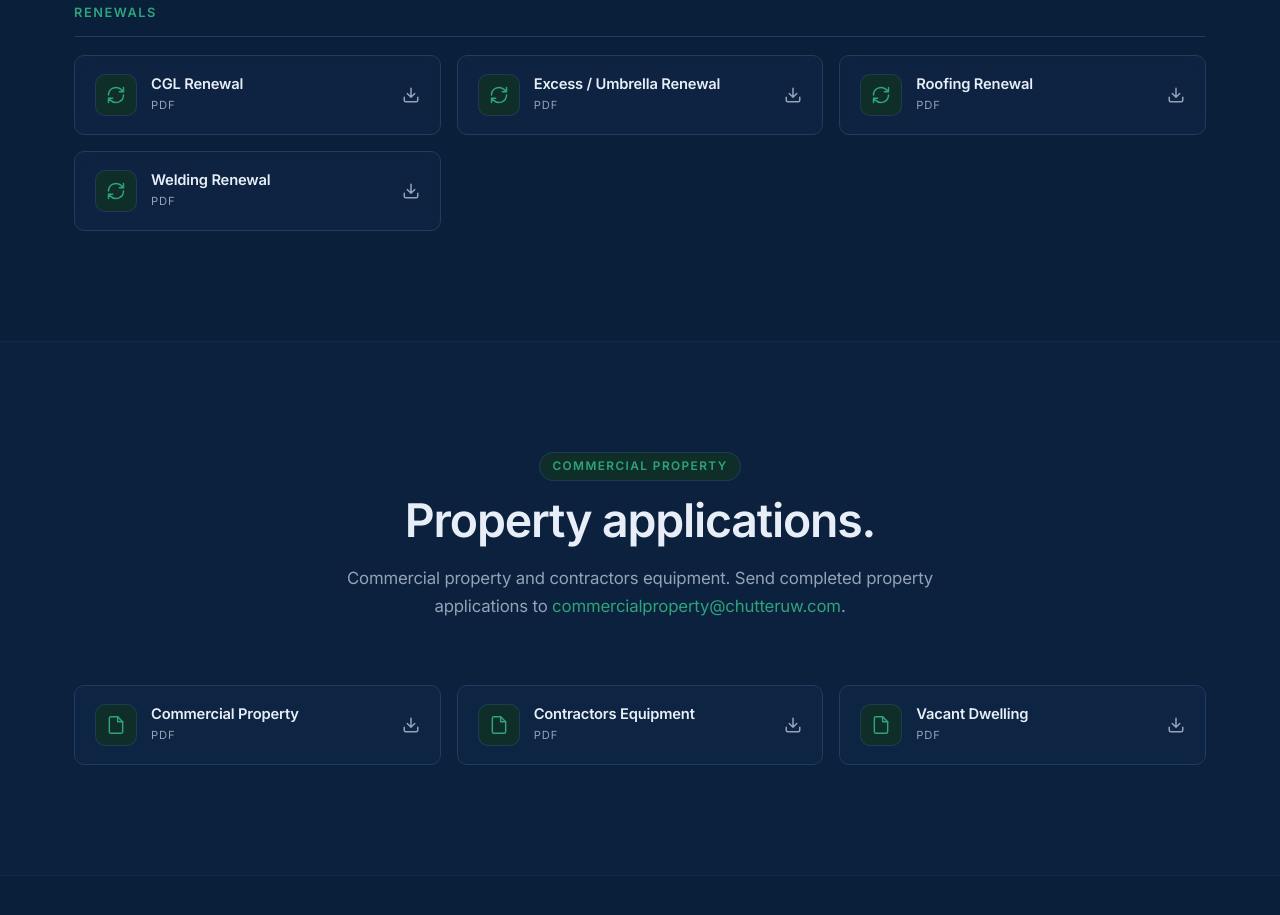
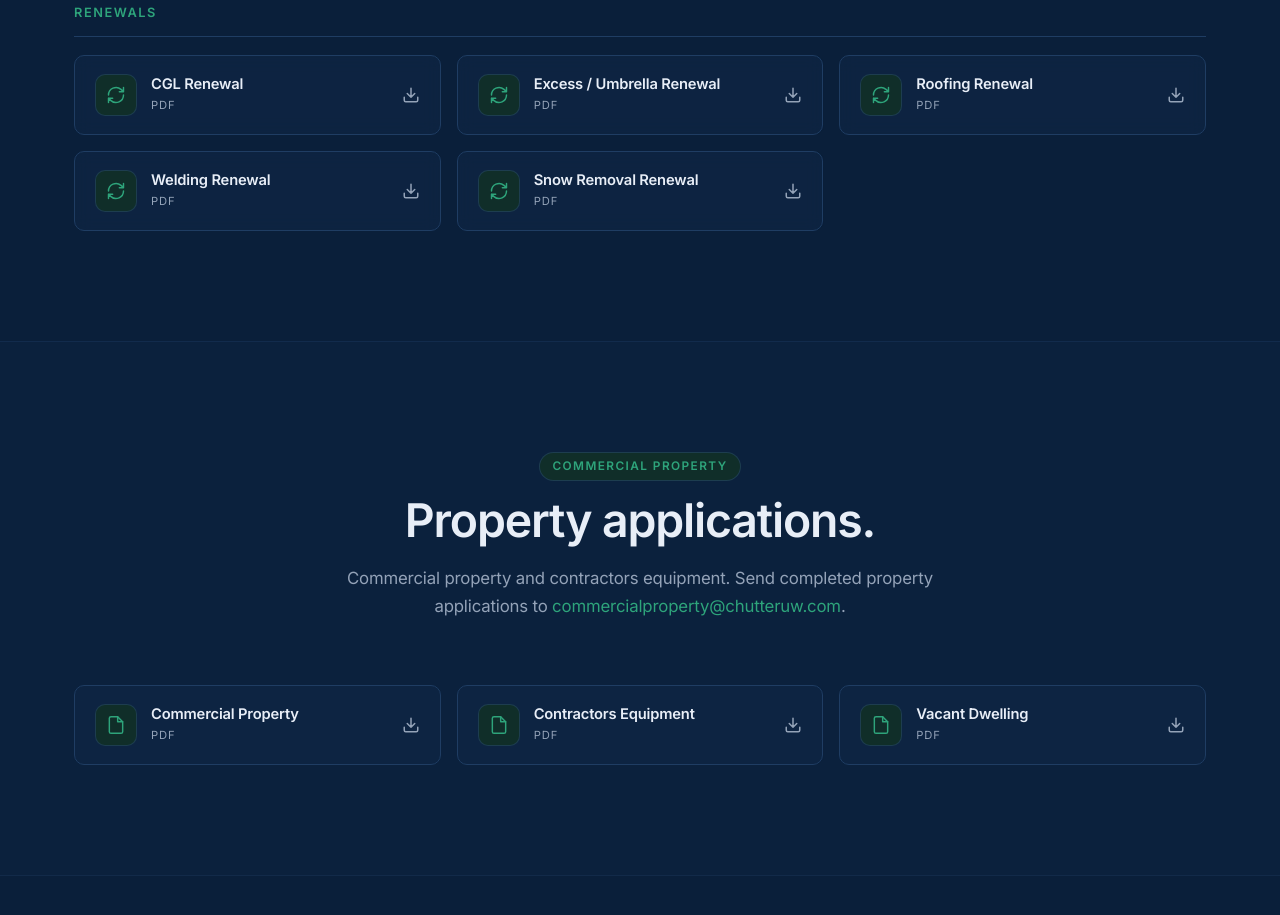
Before and after one commit to morganchutter/chutteruw-site, a website: page applications.html in a window 1280 px wide. Shown: the part 1304-2219 px from the top of the page. Drawn offline with Linux system fonts and the light colour scheme.

Commit message:
Add Snow Removal Renewal notice to casualty renewals

```diff
--- a/applications.html
+++ b/applications.html
@@ -139,6 +139,11 @@
         <a href="applications/casualty/Chutter_Renewal_Welding_Fillable.pdf" target="_blank" rel="noopener" class="app-card">
           <span class="app-icon"><svg width="20" height="20" fill="none" stroke="currentColor" stroke-width="1.75" stroke-linecap="round" stroke-linejoin="round" viewBox="0 0 24 24"><path d="M3 12a9 9 0 0 1 15-6.7L21 8M21 3v5h-5M21 12a9 9 0 0 1-15 6.7L3 16M3 21v-5h5"/></svg></span>
           <span class="app-body"><span class="app-title">Welding Renewal</span><span class="app-meta">PDF</span></span>
+          <svg class="app-dl" width="18" height="18" fill="none" stroke="currentColor" stroke-width="2" stroke-linecap="round" stroke-linejoin="round" viewBox="0 0 24 24"><path d="M21 15v4a2 2 0 0 1-2 2H5a2 2 0 0 1-2-2v-4M7 10l5 5 5-5M12 15V3"/></svg>
+        </a>
+        <a href="applications/casualty/Chutter_Renewal_SnowRemoval_Fillable.pdf" target="_blank" rel="noopener" class="app-card">
+          <span class="app-icon"><svg width="20" height="20" fill="none" stroke="currentColor" stroke-width="1.75" stroke-linecap="round" stroke-linejoin="round" viewBox="0 0 24 24"><path d="M3 12a9 9 0 0 1 15-6.7L21 8M21 3v5h-5M21 12a9 9 0 0 1-15 6.7L3 16M3 21v-5h5"/></svg></span>
+          <span class="app-body"><span class="app-title">Snow Removal Renewal</span><span class="app-meta">PDF</span></span>
           <svg class="app-dl" width="18" height="18" fill="none" stroke="currentColor" stroke-width="2" stroke-linecap="round" stroke-linejoin="round" viewBox="0 0 24 24"><path d="M21 15v4a2 2 0 0 1-2 2H5a2 2 0 0 1-2-2v-4M7 10l5 5 5-5M12 15V3"/></svg>
         </a>
       </div>
```
Also changed, not shown: 1 other file.
